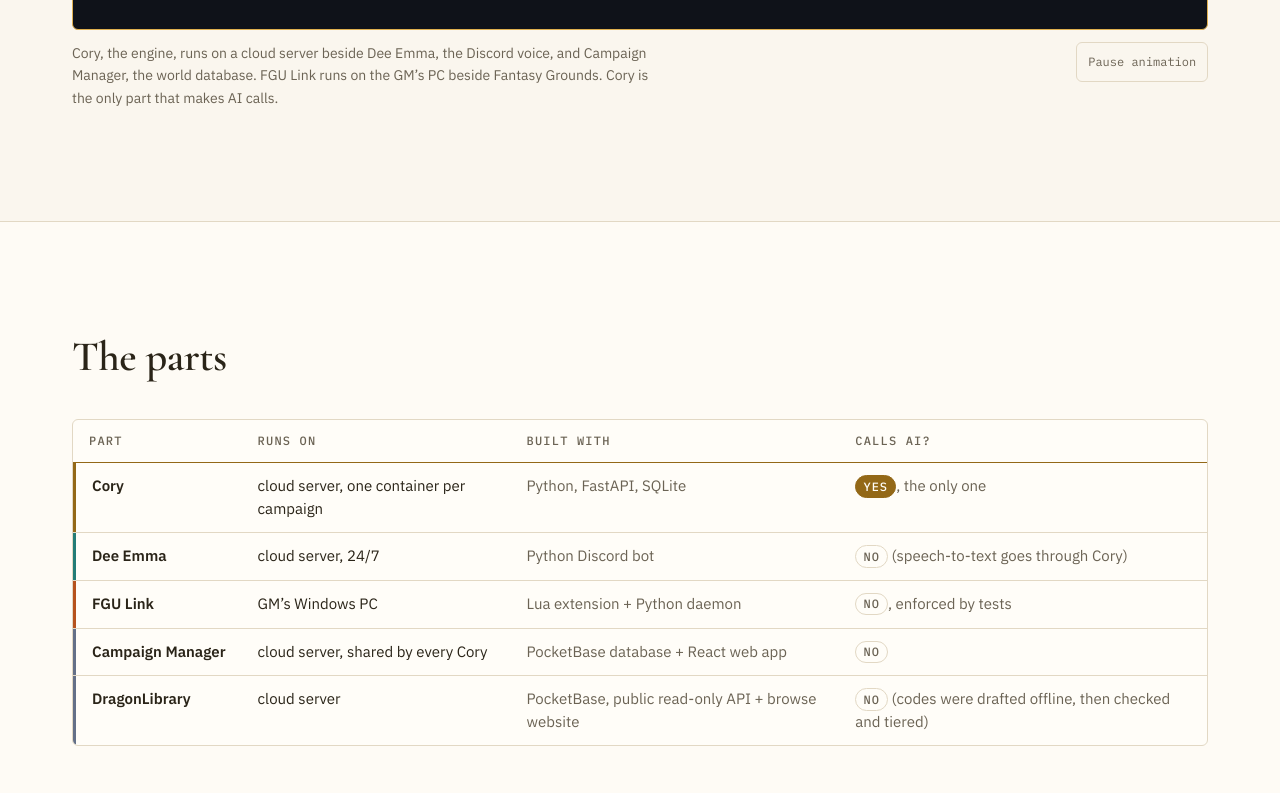
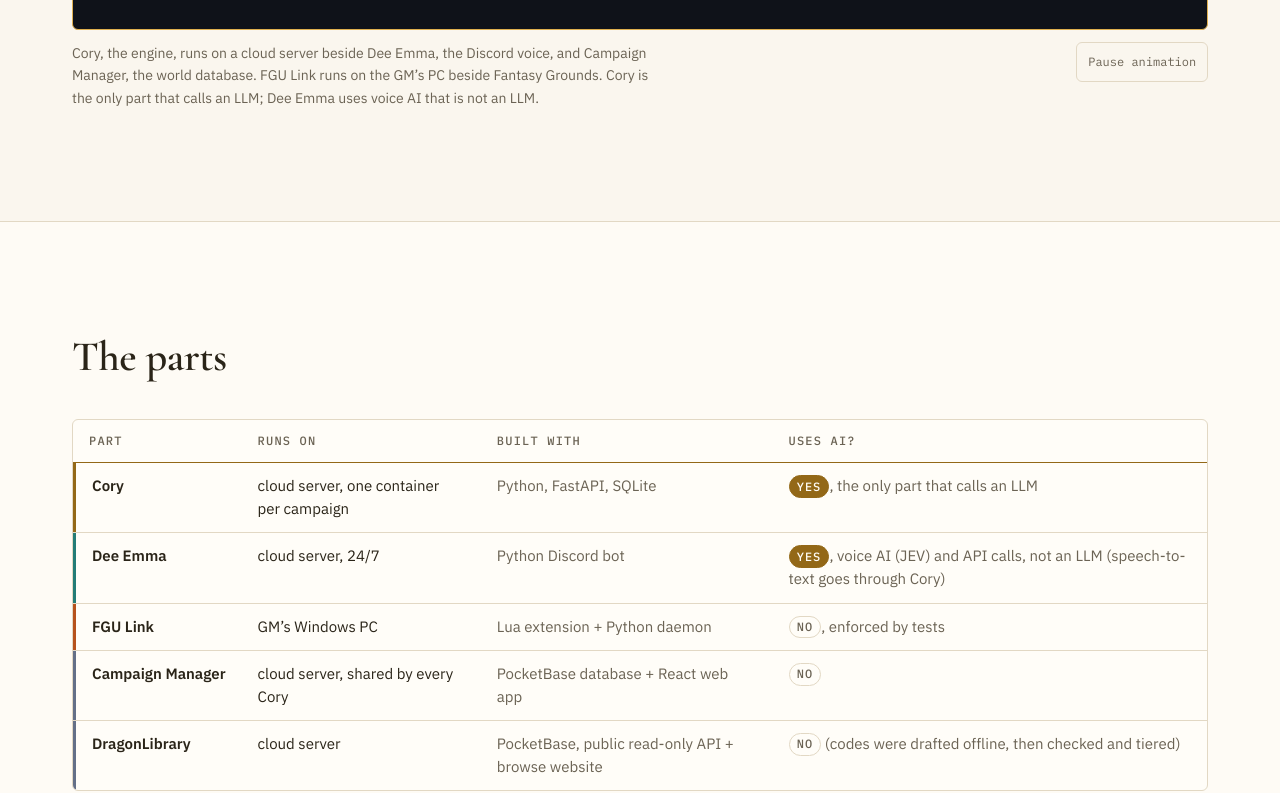
Before and after one commit to beanpotphotos/dragonspireinteractive.com, a plain HTML site: page technology.html in a window 1280 px wide. Shown: the part 1478-2271 px from the top of the page. Drawn offline with nearby package versions, Linux system fonts and the light colour scheme.

Commit message:
Technology page: Dee Emma is AI, Cory only LLM; drop fairness-by-code claim
Co-Authored-By: Claude Sonnet 5.5 <noreply@anthropic.com>

```diff
--- a/technology.html
+++ b/technology.html
@@ -4,7 +4,7 @@
 <meta charset="utf-8">
 <meta name="viewport" content="width=device-width, initial-scale=1">
 <title>Technology · DragonSpire Interactive</title>
-<meta name="description" content="Three services, two databases, one rule: only one service may call an AI model, and the game rules never depend on which model it is.">
+<meta name="description" content="Three services, two databases, one rule: only one service may call an LLM, and the game rules never depend on which model it is.">
 <script>document.documentElement.classList.add("js")</script>
 <script>try{var t=localStorage.getItem("ds-theme");if(t==="light"||t==="dark")document.documentElement.setAttribute("data-theme",t);}catch(e){}</script>
 <link rel="icon" type="image/svg+xml" href="assets/icons/favicon.svg">
@@ -46,7 +46,7 @@
     <div class="container co-hero__text">
       <p class="eyebrow">Technology</p>
       <h1 id="h-hero">How DragonSpire is built.</h1>
-      <p class="lede">Three services, two databases, one rule: only one service may call an AI model, and the game rules never depend on which model it is.</p>
+      <p class="lede">Three services, two databases, one rule: only one service may call an LLM, and the game rules never depend on which model it is.</p>
     </div>
   </section>
 
@@ -61,7 +61,7 @@
           <div class="tech-scroll" tabindex="0" role="region" aria-label="System diagram">
 <!-- D1:START -->
 <svg class="tech-svg" viewBox="0 0 1200 760" role="img" aria-labelledby="d1-t" focusable="false">
-<title id="d1-t">DragonSpire's parts and where they run: Fantasy Grounds and FGU Link on the GM's PC; Cory, Dee Emma, Campaign Manager and DragonLibrary on a cloud server; AI model providers and players on the internet; Cory is the only part that calls an AI model.</title>
+<title id="d1-t">DragonSpire's parts and where they run: Fantasy Grounds and FGU Link on the GM's PC; Cory, Dee Emma, Campaign Manager and DragonLibrary on a cloud server; AI model providers and players on the internet; Cory is the only part that calls an LLM; Dee Emma uses voice AI that is not an LLM.</title>
 <defs><marker id="d1-ar-p-cory" viewBox="0 0 10 10" refX="9" refY="5" markerWidth="7" markerHeight="7" orient="auto-start-reverse"><path d="M0,0 L10,5 L0,10 z" class="ah p-cory"/></marker><marker id="d1-ar-p-dee" viewBox="0 0 10 10" refX="9" refY="5" markerWidth="7" markerHeight="7" orient="auto-start-reverse"><path d="M0,0 L10,5 L0,10 z" class="ah p-dee"/></marker><marker id="d1-ar-p-fgu" viewBox="0 0 10 10" refX="9" refY="5" markerWidth="7" markerHeight="7" orient="auto-start-reverse"><path d="M0,0 L10,5 L0,10 z" class="ah p-fgu"/></marker><marker id="d1-ar-p-models" viewBox="0 0 10 10" refX="9" refY="5" markerWidth="7" markerHeight="7" orient="auto-start-reverse"><path d="M0,0 L10,5 L0,10 z" class="ah p-models"/></marker><marker id="d1-ar-p-cm" viewBox="0 0 10 10" refX="9" refY="5" markerWidth="7" markerHeight="7" orient="auto-start-reverse"><path d="M0,0 L10,5 L0,10 z" class="ah p-cm"/></marker><marker id="d1-ar-p-players" viewBox="0 0 10 10" refX="9" refY="5" markerWidth="7" markerHeight="7" orient="auto-start-reverse"><path d="M0,0 L10,5 L0,10 z" class="ah p-players"/></marker></defs>
 <rect class="zone" x="24" y="56" width="300" height="634" rx="16"/>
 <text class="zt" x="44" y="84">GM'S PC (WINDOWS)</text>
@@ -144,7 +144,7 @@
 <text class="nm" x="406" y="136" font-size="26">Cory</text>
 <text class="tx" x="406" y="160">FastAPI engine, one Docker container</text>
 <text class="tx" x="406" y="179">per campaign; SQLite campaign data</text>
-<text class="tx tx-em" x="406" y="198">The only part that calls AI</text>
+<text class="tx tx-em" x="406" y="198">The only part that calls an LLM</text>
 </g>
 <g class="p-cm">
 <rect class="box" x="380" y="326" width="200" height="142" rx="10"/>
@@ -191,14 +191,14 @@
 <text class="tx" x="944" y="596">In the voice channel</text>
 </g>
 <path class="gem" d="M220,724 l6,6 l-6,6 l-6,-6 z"/>
-<text class="foot" x="236" y="735">Cory is the brain. FGU Link and Dee Emma decide nothing on their own and call no AI model.</text>
+<text class="foot" x="236" y="735">Cory is the brain. FGU Link and Dee Emma decide nothing on their own and call no LLM.</text>
 </svg>
 <!-- D1:END -->
           </div>
           <p class="tech-scroll-hint mono" aria-hidden="true">Scroll sideways <span>→</span></p>
         </div>
         <figcaption class="tech-cap">
-          <p class="diagram-frame__cap">Cory, the engine, runs on a cloud server beside Dee Emma, the Discord voice, and Campaign Manager, the world database. FGU Link runs on the GM’s PC beside Fantasy Grounds. Cory is the only part that makes AI calls.</p>
+          <p class="diagram-frame__cap">Cory, the engine, runs on a cloud server beside Dee Emma, the Discord voice, and Campaign Manager, the world database. FGU Link runs on the GM’s PC beside Fantasy Grounds. Cory is the only part that calls an LLM; Dee Emma uses voice AI that is not an LLM.</p>
           <button class="tech-motion" type="button" data-tech-motion>Pause animation</button>
         </figcaption>
       </figure>
@@ -214,38 +214,38 @@
       <div class="table-wrap tech-parts">
         <table class="compare">
           <thead>
-            <tr><th scope="col">Part</th><th scope="col">Runs on</th><th scope="col">Built with</th><th scope="col">Calls AI?</th></tr>
+            <tr><th scope="col">Part</th><th scope="col">Runs on</th><th scope="col">Built with</th><th scope="col">Uses AI?</th></tr>
           </thead>
           <tbody>
             <tr class="p-cory">
               <th scope="row">Cory</th>
               <td data-label="Runs on">cloud server, one container per campaign</td>
               <td data-label="Built with">Python, FastAPI, SQLite</td>
-              <td data-label="Calls AI?"><span class="tech-yes">yes</span>, the only one</td>
+              <td data-label="Uses AI?"><span class="tech-yes">yes</span>, the only part that calls an LLM</td>
             </tr>
             <tr class="p-dee">
               <th scope="row">Dee Emma</th>
               <td data-label="Runs on">cloud server, 24/7</td>
               <td data-label="Built with">Python Discord bot</td>
-              <td data-label="Calls AI?"><span class="tech-no">no</span> (speech-to-text goes through Cory)</td>
+              <td data-label="Uses AI?"><span class="tech-yes">yes</span>, voice AI (JEV) and API calls, not an LLM (speech-to-text goes through Cory)</td>
             </tr>
             <tr class="p-fgu">
               <th scope="row">FGU Link</th>
               <td data-label="Runs on">GM’s Windows PC</td>
               <td data-label="Built with">Lua extension + Python daemon</td>
-              <td data-label="Calls AI?"><span class="tech-no">no</span>, enforced by tests</td>
+              <td data-label="Uses AI?"><span class="tech-no">no</span>, enforced by tests</td>
             </tr>
             <tr class="p-cm">
               <th scope="row">Campaign Manager</th>
               <td data-label="Runs on">cloud server, shared by every Cory</td>
               <td data-label="Built with">PocketBase database + React web app</td>
-              <td data-label="Calls AI?"><span class="tech-no">no</span></td>
+              <td data-label="Uses AI?"><span class="tech-no">no</span></td>
             </tr>
             <tr class="p-library">
               <th scope="row">DragonLibrary</th>
               <td data-label="Runs on">cloud server</td>
               <td data-label="Built with">PocketBase, public read-only API + browse website</td>
-              <td data-label="Calls AI?"><span class="tech-no">no</span> (codes were drafted offline, then checked and tiered)</td>
+              <td data-label="Uses AI?"><span class="tech-no">no</span> (codes were drafted offline, then checked and tiered)</td>
             </tr>
           </tbody>
         </table>
@@ -575,7 +575,7 @@
           <div class="tech-scroll" tabindex="0" role="region" aria-label="Where the truth lives diagram">
 <!-- D4:START -->
 <svg class="tech-svg" viewBox="0 0 1200 660" role="img" aria-labelledby="d4-t" focusable="false">
-<title id="d4-t">Where the truth lives: the AI model, for narration and judging what a player meant, stands on four foundations that hand it the facts before it speaks: game state in Fantasy Grounds, world memory in Campaign Manager, rules content in DragonLibrary, and fairness and pacing in tested Python code; its commands go down to Fantasy Grounds, checked and receipted.</title>
+<title id="d4-t">Where the truth lives: the AI model, for narration and judging what a player meant, stands on four foundations that hand it the facts before it speaks: game state in Fantasy Grounds, world memory in Campaign Manager, rules content in DragonLibrary, and pacing in tested Python code; its commands go down to Fantasy Grounds, checked and receipted.</title>
 <defs><marker id="d4-ar-p-fgu" viewBox="0 0 10 10" refX="9" refY="5" markerWidth="7" markerHeight="7" orient="auto-start-reverse"><path d="M0,0 L10,5 L0,10 z" class="ah p-fgu"/></marker><marker id="d4-ar-p-cm" viewBox="0 0 10 10" refX="9" refY="5" markerWidth="7" markerHeight="7" orient="auto-start-reverse"><path d="M0,0 L10,5 L0,10 z" class="ah p-cm"/></marker><marker id="d4-ar-p-library" viewBox="0 0 10 10" refX="9" refY="5" markerWidth="7" markerHeight="7" orient="auto-start-reverse"><path d="M0,0 L10,5 L0,10 z" class="ah p-library"/></marker><marker id="d4-ar-p-cory" viewBox="0 0 10 10" refX="9" refY="5" markerWidth="7" markerHeight="7" orient="auto-start-reverse"><path d="M0,0 L10,5 L0,10 z" class="ah p-cory"/></marker><marker id="d4-ar-p-models" viewBox="0 0 10 10" refX="9" refY="5" markerWidth="7" markerHeight="7" orient="auto-start-reverse"><path d="M0,0 L10,5 L0,10 z" class="ah p-models"/></marker><marker id="d4-ar-rej" viewBox="0 0 10 10" refX="9" refY="5" markerWidth="7" markerHeight="7" orient="auto-start-reverse"><path d="M0,0 L10,5 L0,10 z" class="ah-rej"/></marker></defs>
 <line class="span" x1="136" y1="262" x2="1014" y2="262"/>
 <path class="cn flow p-fgu" d="M136,334 L136,156" marker-end="url(#d4-ar-p-fgu)"/>
@@ -625,7 +625,7 @@
 <g class="p-cory">
 <rect class="box blk" x="888" y="340" width="252" height="214" rx="10"/>
 <rect class="rule" x="888" y="340" width="252" height="7" rx="3"/>
-<text class="role" x="910" y="384">FAIRNESS AND PACING</text>
+<text class="role" x="910" y="384">PACING</text>
 <text class="nm" x="910" y="420" font-size="24">Tested Python code</text>
 <text class="tx" x="910" y="454" font-size="16">never rolls for players,</text>
 <text class="tx" x="910" y="477" font-size="16">turn order, loot rules</text>
@@ -640,7 +640,7 @@
         </div>
         <figcaption class="tech-cap">
           <div class="tech-cap__text">
-          <p class="diagram-frame__cap">Narration and judgement come from the model; game state comes from Fantasy Grounds; world memory from Campaign Manager; rules content from DragonLibrary; fairness from tested code. The model is given the facts before it speaks, instead of being trusted to remember them.</p>
+          <p class="diagram-frame__cap">Narration and judgement come from the model; game state comes from Fantasy Grounds; world memory from Campaign Manager; rules content from DragonLibrary; pacing from tested code. The model is given the facts before it speaks, instead of being trusted to remember them.</p>
           </div>
           <button class="tech-motion" type="button" data-tech-motion>Pause animation</button>
         </figcaption>
```
